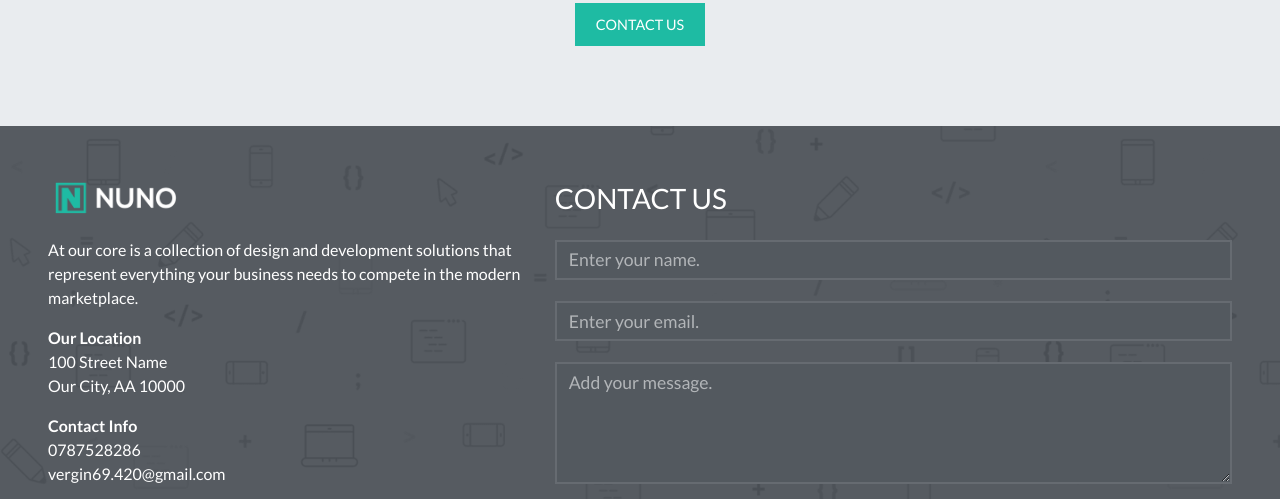
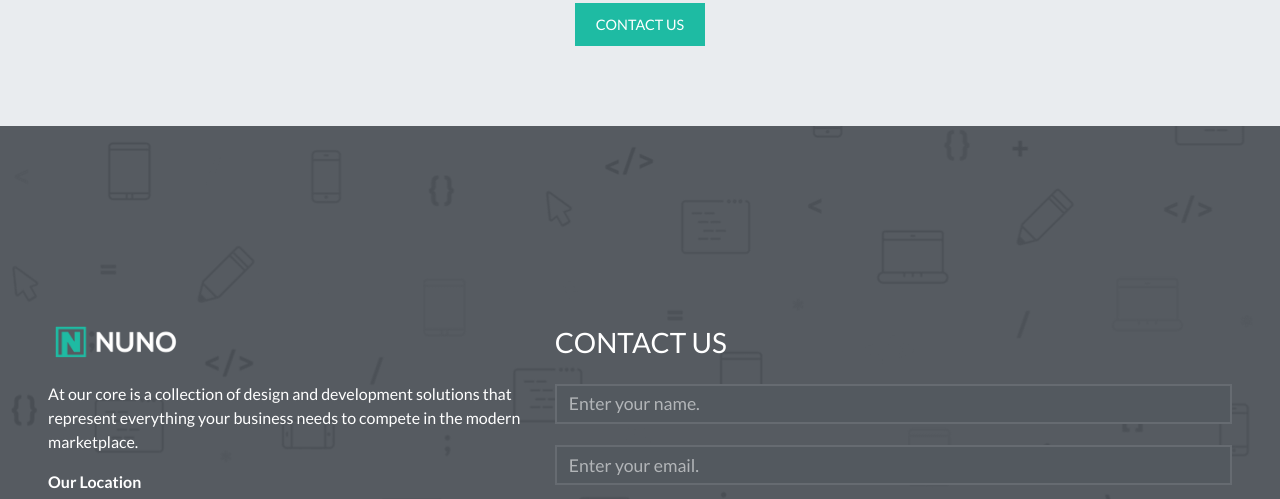
Before and after one commit to meme4life/vergin69, a plain HTML site: page index.html in a window 1280 px wide. Shown: the part 5610-6109 px from the top of the page. Drawn offline with Linux system fonts and the light colour scheme.

Commit message:
Add files via upload

```diff
--- a/style.css
+++ b/style.css
@@ -296,7 +296,7 @@ blockquote .svg-inline--fa {
 }
 .clients-hr {
   border-top: .05rem solid #1ebba3;
-}
+} =============*/
 
 /*============= CONTACT SECTION =============*/
 
@@ -308,7 +308,7 @@ footer {
 }
 footer .row {
   background-color: rgba(57, 63, 70, 0.85);
-  padding: 1rem 2rem 3rem;
+  padding: 10rem 2rem 3rem;
 }
 footer img {
   height: 2rem;
```
